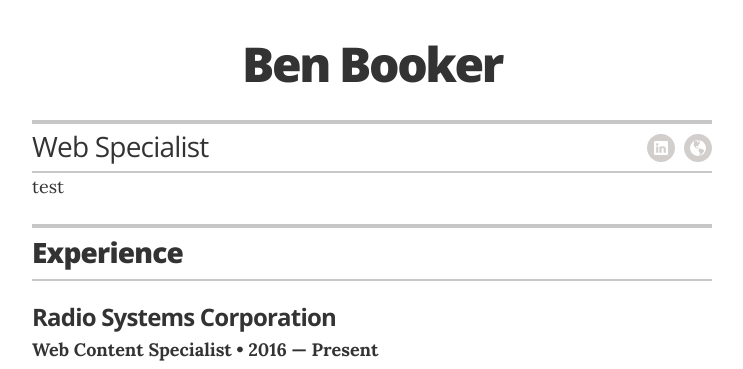
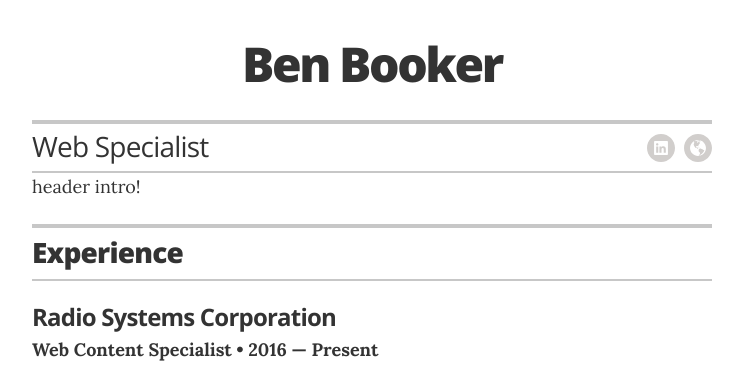
Before and after one commit to bbooker5/about, a Jekyll site: the page built from index.html, in a window 1280 px wide and 900 px high. Shown: the top 369 px of the window, without its empty margins (268-1011 px from the left). Built offline with Jekyll 4.4.1, drawn with Linux system fonts in a browser that asks for light colours.

Commit message:
Update _config.yml

```diff
--- a/_config.yml
+++ b/_config.yml
@@ -23,7 +23,7 @@ resume_contact_address: "Oak Ridge, TN"
 resume_header_contact_info: "Oak Ridge, Tennessee • 865-221-6154 • bbooker5@gmail.com"
 display_header_contact_info: "false"
 
-resume_header_intro: "test"
+resume_header_intro: "header intro!"
 
 # use "yes" to display the email contact button,
 # "no" to display an "I'm not looking for work" message,
```
